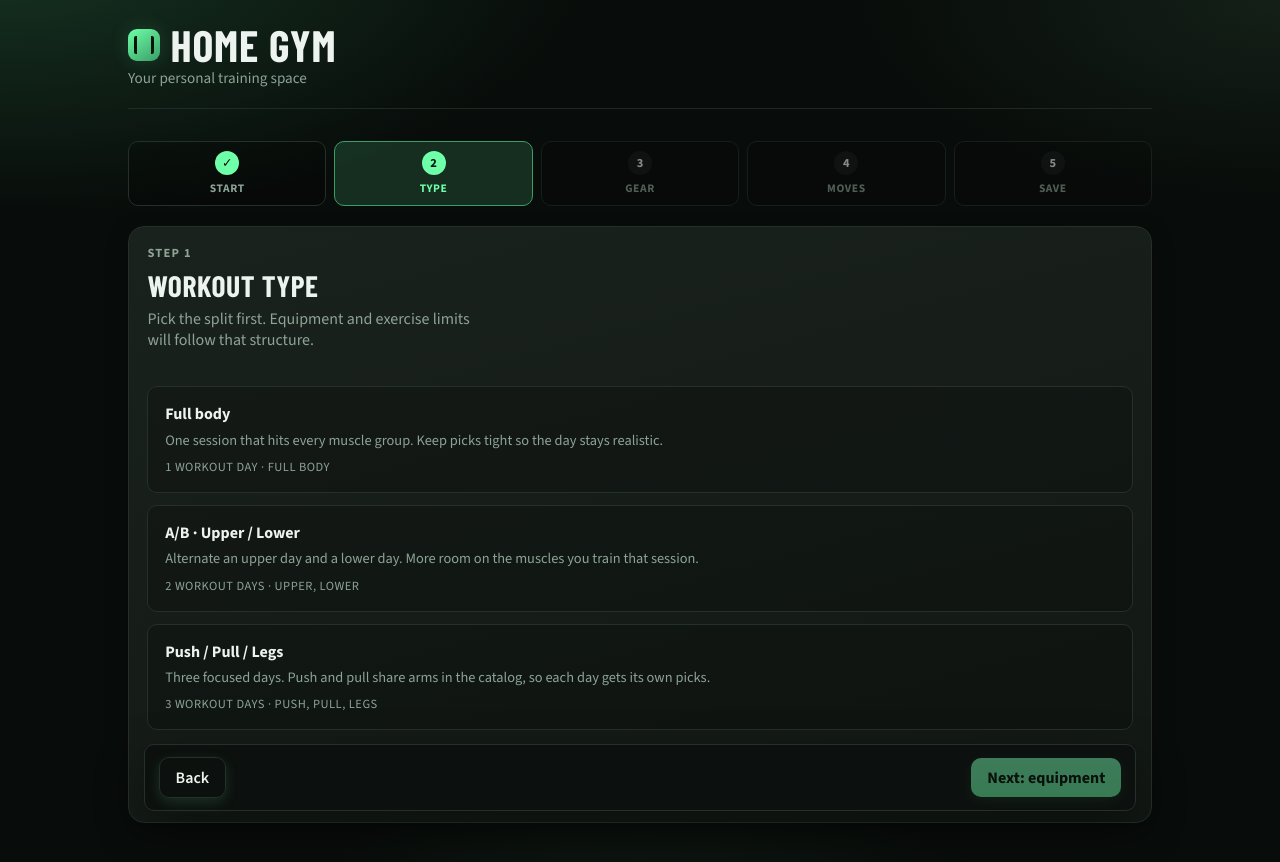
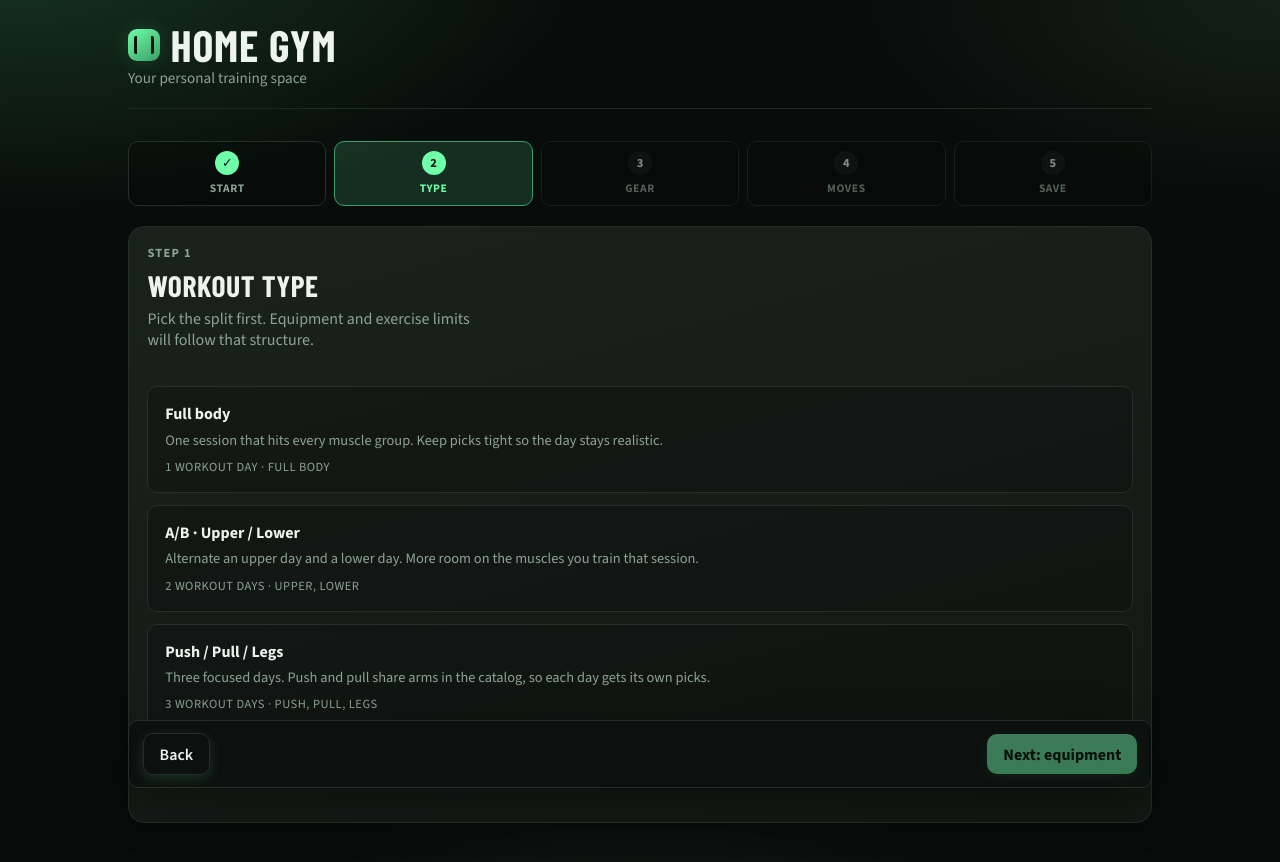
Before and after one commit to nadavWeisler/home-gym, a React (Vite) app in the folder app/: page / in a window 1280 px wide. Both pictures are taken after a click on the button "Build my program". Shown: the top 862 px of the page. Built offline with nearby package versions, Linux system fonts and the light colour scheme; a web font is replaced by a local one.

Commit message:
Pin wizard actions to the viewport and clarify Next labels.
Portal the continue bar to document.body so it stays visible over long lists, and spell Next as the following group or day so it is not confused with Back.

Co-authored-by: Nadav Weisler <nadavWeisler@users.noreply.github.com>

```diff
--- a/app/src/components/ProgramBuilder.tsx
+++ b/app/src/components/ProgramBuilder.tsx
@@ -1,4 +1,5 @@
-import { useMemo, useState } from 'react'
+import { useMemo, useState, type ReactNode } from 'react'
+import { createPortal } from 'react-dom'
 import {
   bodyPartLabel,
   equipmentOptions,
@@ -174,10 +175,10 @@ export function ProgramBuilder({ isFirstProgram, onComplete, onCancel }: Props)
     if (!workoutType || !currentDay) return 'Continue'
     if (muscleIndex < currentDay.muscles.length - 1) {
       const nextPart = currentDay.muscles[muscleIndex + 1].part
-      return `Next: ${bodyPartLabel[nextPart]}`
+      return `Next: ${bodyPartLabel[nextPart]} exercises`
     }
     if (dayIndex < workoutType.days.length - 1) {
-      return `Next: ${workoutType.days[dayIndex + 1].name}`
+      return `Next day: ${workoutType.days[dayIndex + 1].name}`
     }
     return 'Review program'
   }
@@ -260,7 +261,7 @@ export function ProgramBuilder({ isFirstProgram, onComplete, onCancel }: Props)
                 )
               })}
             </div>
-            <div className="builder-sticky-bar">
+            <BuilderStickyBar>
               {isFirstProgram ? (
                 <button
                   type="button"
@@ -284,7 +285,7 @@ export function ProgramBuilder({ isFirstProgram, onComplete, onCancel }: Props)
               >
                 Next: equipment
               </button>
-            </div>
+            </BuilderStickyBar>
           </div>
         )
       case 'equipment':
@@ -322,7 +323,7 @@ export function ProgramBuilder({ isFirstProgram, onComplete, onCancel }: Props)
                 )
               })}
             </div>
-            <div className="builder-sticky-bar">
+            <BuilderStickyBar>
               <button
                 type="button"
                 className="btn secondary"
@@ -338,7 +339,7 @@ export function ProgramBuilder({ isFirstProgram, onComplete, onCancel }: Props)
               >
                 Next: pick exercises
               </button>
-            </div>
+            </BuilderStickyBar>
           </div>
         )
       case 'exercises': {
@@ -454,7 +455,7 @@ export function ProgramBuilder({ isFirstProgram, onComplete, onCancel }: Props)
               </div>
             )}
 
-            <div className="builder-sticky-bar">
+            <BuilderStickyBar>
               <button
                 type="button"
                 className="btn secondary"
@@ -465,7 +466,7 @@ export function ProgramBuilder({ isFirstProgram, onComplete, onCancel }: Props)
               <button type="button" className="btn" onClick={goNextMuscle}>
                 {nextExerciseLabel()}
               </button>
-            </div>
+            </BuilderStickyBar>
           </div>
         )
       }
@@ -525,7 +526,7 @@ export function ProgramBuilder({ isFirstProgram, onComplete, onCancel }: Props)
               )}
             </div>
 
-            <div className="builder-sticky-bar">
+            <BuilderStickyBar>
               <button
                 type="button"
                 className="btn secondary"
@@ -552,7 +553,7 @@ export function ProgramBuilder({ isFirstProgram, onComplete, onCancel }: Props)
               >
                 Save program
               </button>
-            </div>
+            </BuilderStickyBar>
           </div>
         )
       default: {
@@ -594,6 +595,13 @@ export function ProgramBuilder({ isFirstProgram, onComplete, onCancel }: Props)
         />
       ) : null}
     </section>
+  )
+}
+
+function BuilderStickyBar({ children }: { children: ReactNode }) {
+  return createPortal(
+    <div className="builder-sticky-bar">{children}</div>,
+    document.body,
   )
 }
 
--- a/app/src/index.css
+++ b/app/src/index.css
@@ -104,7 +104,7 @@ a.text-link:hover {
 }
 
 .page-content {
-  animation: page-in 0.35s ease both;
+  animation: page-in 0.35s ease;
 }
 
 .topbar {
@@ -1258,7 +1258,7 @@ a.text-link:hover {
 .program-builder {
   display: grid;
   gap: 1.25rem;
-  animation: rise 0.45s ease both;
+  animation: rise 0.45s ease;
 }
 
 .builder-steps {
```
Also changed, not shown: 5 other files (tests, documents, lock files or other folders).
